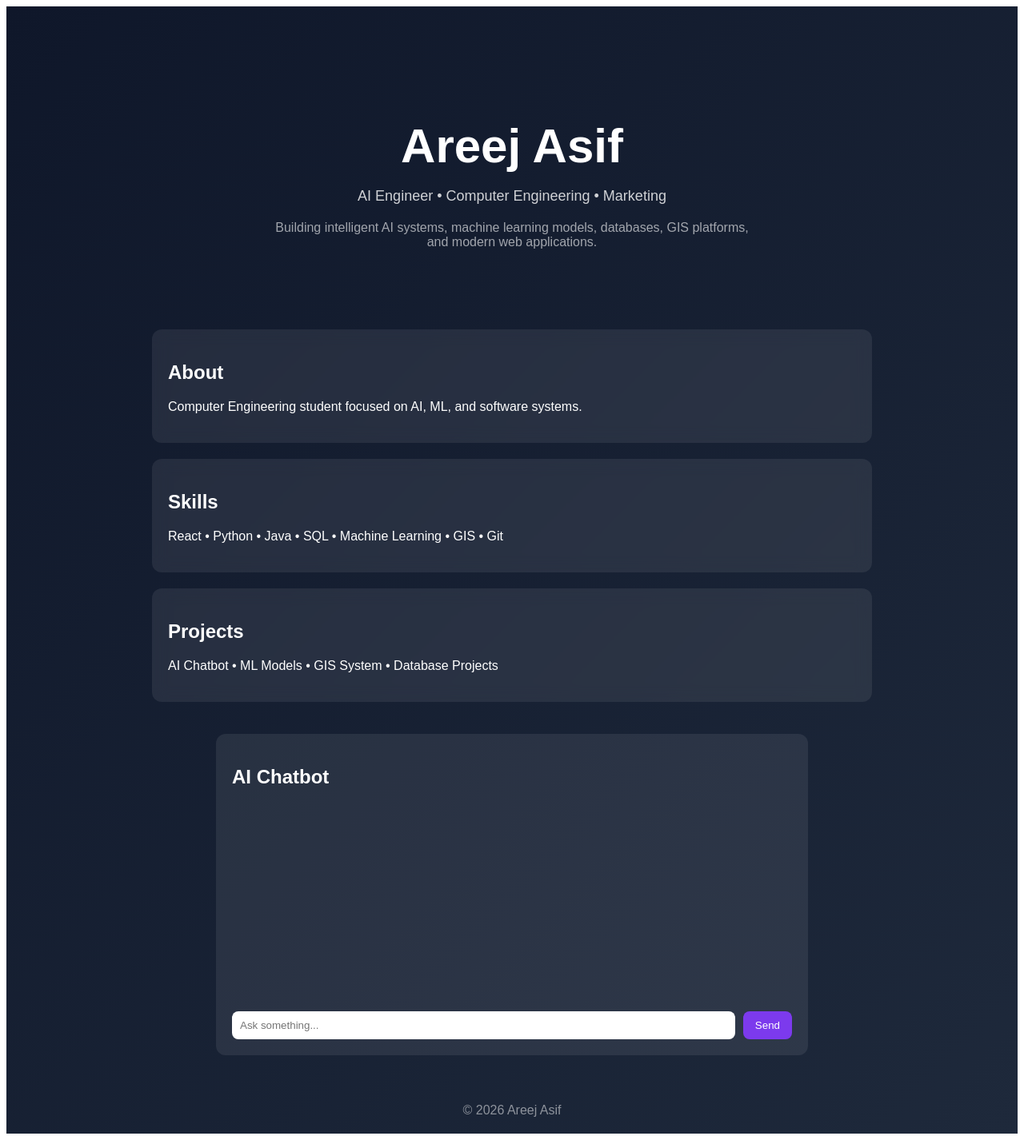
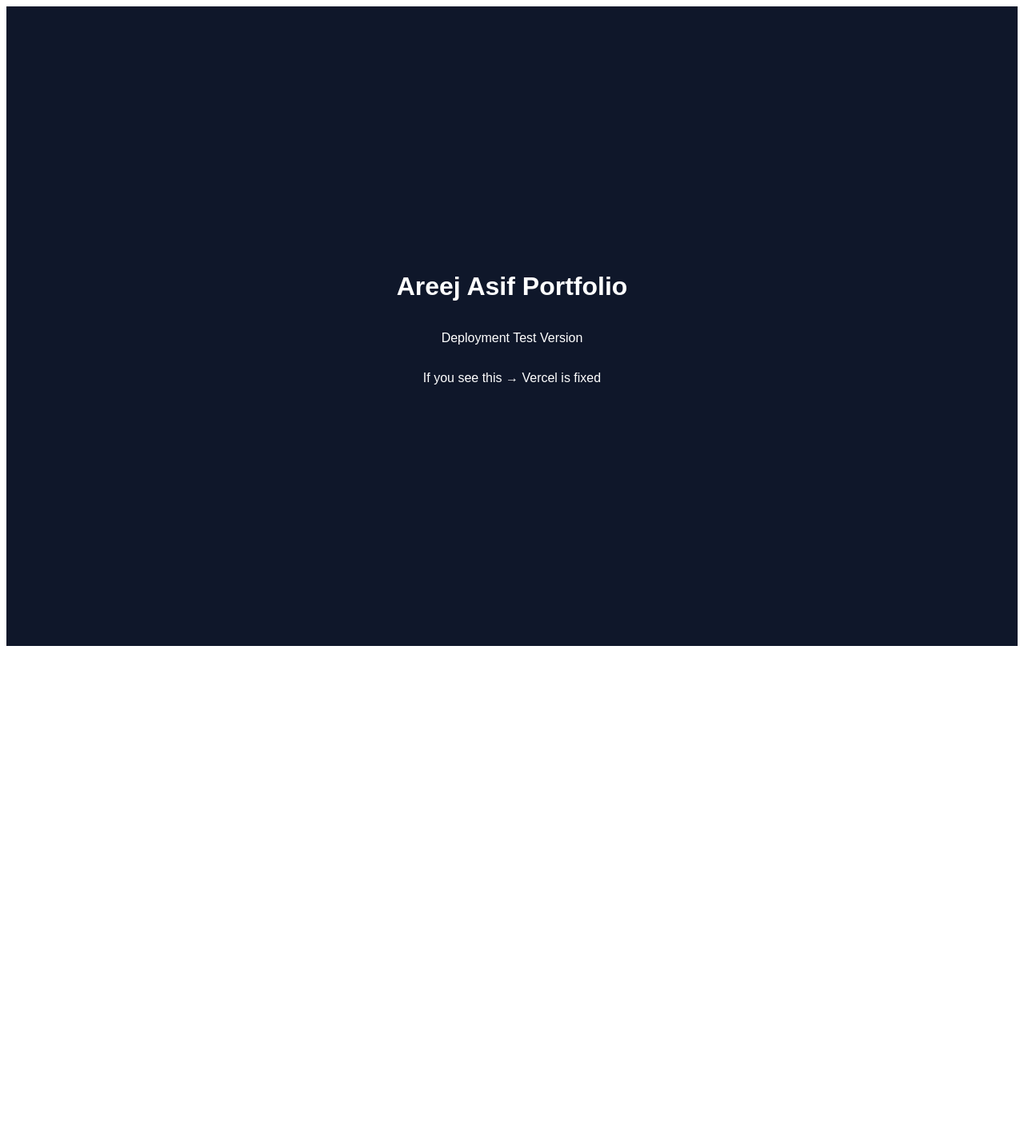
Before and after one commit to Areej-Asif/AI-portfolio, a React (Vite) app: page / in a window 1280 px wide. Shown: the whole page at 80% size. After the commit the page ends 816 px from the top, so only its background shows below. Built offline with nearby package versions, Linux system fonts and the light colour scheme.

Commit message:
fix build = clean working version

```diff
--- a/src/App.jsx
+++ b/src/App.jsx
@@ -1,88 +1,22 @@
-import Chatbot from "./components/Chatbot";
-
 export default function App() {
   return (
     <div style={{
       minHeight: "100vh",
-      background: "linear-gradient(135deg, #0f172a, #1e293b)",
+      background: "#0f172a",
       color: "white",
-      fontFamily: "Arial",
-      padding: "20px"
+      display: "flex",
+      flexDirection: "column",
+      justifyContent: "center",
+      alignItems: "center",
+      fontFamily: "Arial"
     }}>
 
-      {/* HERO */}
-      <div style={{
-        textAlign: "center",
-        padding: "80px 20px"
-      }}>
-        <h1 style={{
-          fontSize: "60px",
-          marginBottom: "10px"
-        }}>
-          Areej Asif
-        </h1>
+      <h1>Areej Asif Portfolio</h1>
 
-        <p style={{ fontSize: "18px", opacity: 0.8 }}>
-          AI Engineer • Computer Engineering • Marketing
-        </p>
+      <p>Deployment Test Version</p>
 
-        <p style={{
-          maxWidth: "600px",
-          margin: "20px auto",
-          opacity: 0.6
-        }}>
-          Building intelligent AI systems, machine learning models,
-          databases, GIS platforms, and modern web applications.
-        </p>
-      </div>
-
-      {/* CARDS */}
-      <div style={{
-        maxWidth: "900px",
-        margin: "0 auto",
-        display: "grid",
-        gap: "20px"
-      }}>
-
-        <div style={cardStyle}>
-          <h2>About</h2>
-          <p>
-            Computer Engineering student focused on AI, ML, and software systems.
-          </p>
-        </div>
-
-        <div style={cardStyle}>
-          <h2>Skills</h2>
-          <p>React • Python • Java • SQL • Machine Learning • GIS • Git</p>
-        </div>
-
-        <div style={cardStyle}>
-          <h2>Projects</h2>
-          <p>AI Chatbot • ML Models • GIS System • Database Projects</p>
-        </div>
-      </div>
-
-      {/* CHATBOT */}
-      <div style={{ marginTop: "40px" }}>
-        <Chatbot />
-      </div>
-
-      {/* FOOTER */}
-      <div style={{
-        textAlign: "center",
-        marginTop: "60px",
-        opacity: 0.5
-      }}>
-        © 2026 Areej Asif
-      </div>
+      <p>If you see this → Vercel is fixed</p>
 
     </div>
   );
 }
-
-const cardStyle = {
-  background: "rgba(255,255,255,0.08)",
-  padding: "20px",
-  borderRadius: "12px",
-  backdropFilter: "blur(10px)"
-};
--- a/src/components/chatbot.jsx
+++ /dev/null
@@ -1,87 +0,0 @@
-import { useState } from "react";
-
-export default function Chatbot() {
-  const [messages, setMessages] = useState([]);
-  const [input, setInput] = useState("");
-
-  const sendMessage = async () => {
-    if (!input.trim()) return;
-
-    const userMessage = input;
-    setInput("");
-
-    setMessages((p) => [...p, { role: "user", text: userMessage }]);
-
-    try {
-      const res = await fetch("/api/chat", {
-        method: "POST",
-        headers: { "Content-Type": "application/json" },
-        body: JSON.stringify({ message: userMessage }),
-      });
-
-      const data = await res.json();
-
-      setMessages((p) => [...p, { role: "ai", text: data.reply }]);
-    } catch {
-      setMessages((p) => [...p, { role: "ai", text: "Error connecting to AI" }]);
-    }
-  };
-
-  return (
-    <div style={{
-      maxWidth: "700px",
-      margin: "0 auto",
-      background: "rgba(255,255,255,0.08)",
-      padding: "20px",
-      borderRadius: "12px"
-    }}>
-      <h2>AI Chatbot</h2>
-
-      <div style={{
-        height: "250px",
-        overflowY: "auto",
-        marginBottom: "10px"
-      }}>
-        {messages.map((m, i) => (
-          <div key={i} style={{
-            textAlign: m.role === "user" ? "right" : "left",
-            margin: "6px 0"
-          }}>
-            <span style={{
-              display: "inline-block",
-              padding: "8px 12px",
-              borderRadius: "10px",
-              background: "#111"
-            }}>
-              {m.text}
-            </span>
-          </div>
-        ))}
-      </div>
-
-      <div style={{ display: "flex", gap: "10px" }}>
-        <input
-          value={input}
-          onChange={(e) => setInput(e.target.value)}
-          style={{
-            flex: 1,
-            padding: "10px",
-            borderRadius: "8px",
-            border: "none"
-          }}
-          placeholder="Ask something..."
-        />
-
-        <button onClick={sendMessage} style={{
-          padding: "10px 15px",
-          background: "#7c3aed",
-          color: "white",
-          borderRadius: "8px",
-          border: "none"
-        }}>
-          Send
-        </button>
-      </div>
-    </div>
-  );
-}
```
Also changed, not shown: api/chat.js (deleted, +0 -30 lines).
